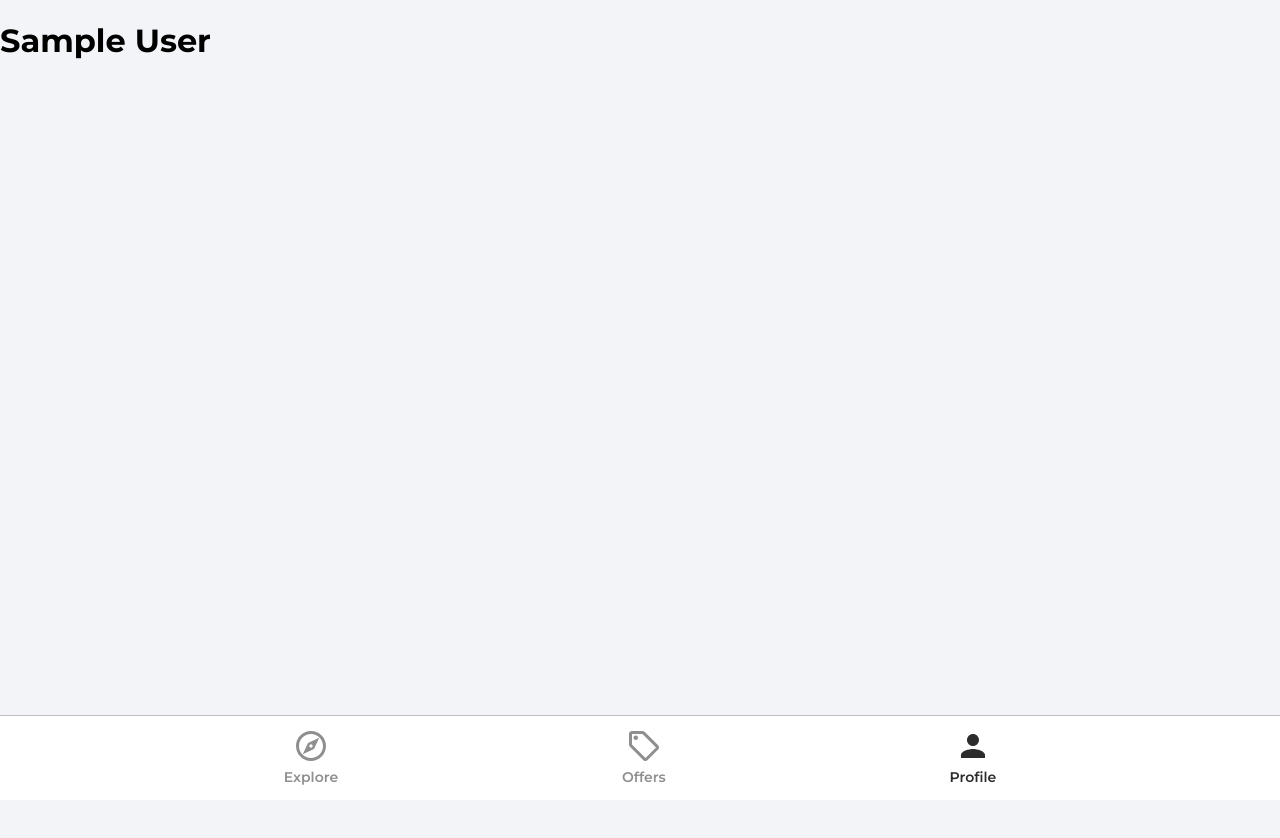
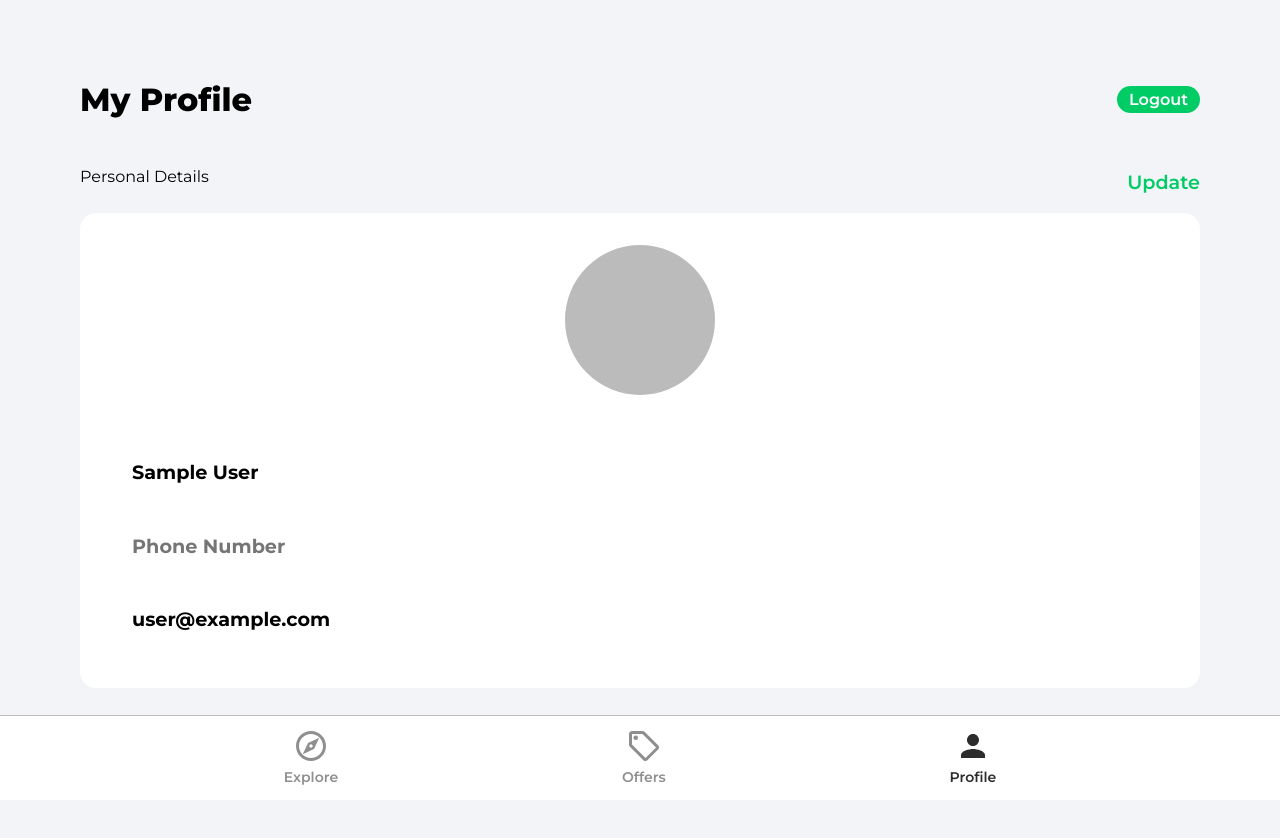
Before and after one commit to Olixfills/homz, a React (Create React App) app: page /profile in a window 1280 px wide. Shown: the top 838 px of the page. Before the commit the page ends 800 px from the top, so only its background shows below. Built offline with nearby package versions, Linux system fonts and the light colour scheme; no server answers; sample sign-in values are in the browser's storage.

Commit message:
signout option

```diff
--- a/package.json
+++ b/package.json
@@ -12,6 +12,7 @@
     "react-icons": "^4.4.0",
     "react-router-dom": "^6.3.0",
     "react-scripts": "5.0.1",
+    "react-toastify": "^9.0.7",
     "web-vitals": "^2.1.4"
   },
   "scripts": {
--- a/src/App.js
+++ b/src/App.js
@@ -1,11 +1,14 @@
 import {BrowserRouter as Router, Routes, Route} from 'react-router-dom'
+import { ToastContainer } from 'react-toastify';
 import NavigationBar from './components/NavigationBar';
+import PrivateRoute from './components/PrivateRoute';
 import Explore from './pages/Explore';
 import ForgotPassword from './pages/ForgotPassword';
 import Login from './pages/Login';
 import Offers from './pages/Offers';
 import Profile from './pages/Profile';
 import SignUp from './pages/SignUp';
+import 'react-toastify/dist/ReactToastify.css';
 
 function App() {
   return (
@@ -14,13 +17,16 @@ function App() {
         <Routes>
           <Route path='/' element={<Explore />} />
           <Route path='/offers' element={<Offers />} />
-          <Route path='/profile' element={<Profile />} />
+          <Route path='/profile' element={<PrivateRoute />}>
+            <Route path='/profile' element={<Profile />}/>
+          </Route>
           <Route path='/signup' element={<SignUp />} />
           <Route path='/login' element={<Login />} />
           <Route path='/reset-password' element={<ForgotPassword />} />
         </Routes>
         <NavigationBar />
       </Router>
+      <ToastContainer />
     </>
   );
 }
--- /dev/null
+++ b/src/components/PrivateRoute.jsx
@@ -0,0 +1,16 @@
+import React from 'react'
+import { Navigate, Outlet } from 'react-router-dom'
+import { useAuthStatus } from '../hooks/useAuthStatus'
+
+const PrivateRoute = () => {
+    const {isLoggedIn, checkStatus} = useAuthStatus()
+
+
+    if(checkStatus){
+        return <h3>Loading...</h3>
+    }
+
+  return isLoggedIn ? <Outlet /> : <Navigate to='/login' />
+}
+
+export default PrivateRoute
--- /dev/null
+++ b/src/hooks/useAuthStatus.js
@@ -0,0 +1,24 @@
+import  {useEffect, useState} from 'react'
+import { getAuth, onAuthStateChanged } from 'firebase/auth';
+
+
+export const useAuthStatus = () => {
+    const [isLoggedIn, setIsLoggedIn] = useState(false)
+    const [checkStatus, setCheckStatus] = useState(true)
+
+
+    useEffect(() => {
+        const auth = getAuth()
+        onAuthStateChanged(auth, (user)=>{
+            if(user){
+                setIsLoggedIn(true)
+            }
+            setCheckStatus(false)
+        })
+
+
+    })
+
+
+    return {isLoggedIn, checkStatus}
+}
--- a/src/index.css
+++ b/src/index.css
@@ -653,7 +653,7 @@ button {
 .profileDetailsHeader {
   display: flex;
   justify-content: space-between;
-  max-width: 500px;
+  /* max-width: 500px; */
 }
 
 .personalDetailsText {
@@ -664,19 +664,30 @@ button {
   cursor: pointer;
   font-weight: 600;
   color: #00cc66;
+  font-size: 1.2rem;
 }
 
 .profileCard {
   background-color: #ffffff;
   border-radius: 1rem;
-  padding: 1rem;
+  padding: 2rem;
   box-shadow: rgba(0, 0, 0, 0.2);
-  max-width: 500px;
+  /* max-width: 500px; */
 }
 
 .profileDetails {
   display: flex;
   flex-direction: column;
+}
+
+.avatar{
+  display: flex;
+  width: 150px;
+  height: 150px;
+  margin: auto;
+  overflow: hidden;
+  border-radius: 50%;
+  margin-bottom: 2.5rem;
 }
 
 .profileName,
@@ -687,11 +698,15 @@ button {
 .profileNameActive {
   all: unset;
   margin: 0.3rem 0;
-  font-weight: 600;
-  width: 100%;
+  font-weight: bold;
+  width: 96.5%;
+  padding: 20px;
+  font-size: 1.2rem;
+  border-radius: 12px;
 }
 .profileNameActive {
   background-color: rgba(44, 44, 44, 0.1);
+  font-weight: 400;
 }
 
 .profileEmail,
--- a/src/pages/Login.jsx
+++ b/src/pages/Login.jsx
@@ -1,6 +1,7 @@
 import React, {useState} from 'react'
 import { Link, useNavigate } from 'react-router-dom'
 import { getAuth, signInWithEmailAndPassword } from "firebase/auth";
+import { toast } from 'react-toastify';
 
 
 import { ReactComponent as ArrowRightIcon } from '../assets/svg/keyboardArrowRightIcon.svg'
@@ -36,9 +37,32 @@ const onSubmit = async (e) => {
     // if (user) {
     //   navigate('/')
     // }
+    toast.success('Logged in Successfully', {
+      position: "top-center",
+      autoClose: 5000,
+      hideProgressBar: false,
+      closeOnClick: true,
+      pauseOnHover: true,
+      draggable: true,
+      progress: undefined,
+      theme: 'colored'
+      });
+
+
     user && navigate('/')
+
+
 } catch (error) {
-    console.log(error);
+  toast.error('Wrong email and/or password', {
+    position: "top-center",
+    autoClose: 5000,
+    hideProgressBar: false,
+    closeOnClick: true,
+    pauseOnHover: true,
+    draggable: true,
+    progress: undefined,
+    theme: 'colored'
+    });
   }
 
 
--- a/src/pages/Profile.jsx
+++ b/src/pages/Profile.jsx
@@ -1,18 +1,120 @@
-import React, { useEffect, useState } from 'react'
-import { getAuth } from 'firebase/auth'
+import React, { useState } from 'react'
+import { getAuth, updateProfile } from 'firebase/auth'
+import { doc, updateDoc } from 'firebase/firestore';
+import { db } from '../firebase.config';
+import { useNavigate } from 'react-router-dom';
+import { toast } from 'react-toastify';
+import avatar from '../assets/png/avatar.png'
 
 const Profile = () => {
 const auth = getAuth()
-const [user, setUser] = useState({})
+const navigate = useNavigate()
 
-  useEffect(() => {
-    setUser(auth.currentUser)
+const [updateDets, setUpdateDets] = useState(false)
+const [formData, setFormData] = useState({
+  name: auth.currentUser.displayName,
+  email: auth.currentUser.email,
+  phoneNumber: auth.currentUser.phoneNumber,
+  photoURL: auth.currentUser.photoURL,
+})
+const {name, email, phoneNumber, photoURL} = formData
 
 
-  }, [auth.currentUser])
+const onLogOut = () => {
+  auth.signOut()
+  navigate('/login')
+  toast.info('Logout Successful', {
+    position: "top-center",
+    autoClose: 5000,
+    hideProgressBar: false,
+    closeOnClick: true,
+    pauseOnHover: true,
+    draggable: true,
+    progress: undefined,
+    theme: 'colored'
+  })
+}
+  const onSubmit = async () => {
+    try {
+      if(auth.currentUser.displayName !== name || auth.currentUser.phoneNumber !== phoneNumber || auth.currentUser.photoURL !== photoURL){
+        await updateProfile(auth.currentUser, {
+          displayName: name,
+          phoneNumber: phoneNumber,
+          photoURL: photoURL,
+        })
+
+        const userRef = doc(db, 'users', auth.currentUser.uid)
+        await updateDoc(userRef, {
+          name,
+          phoneNumber,
+          photoURL
+        })
+      }
+      toast.success('Updated Successfully', {
+        position: "top-center",
+        autoClose: 5000,
+        hideProgressBar: false,
+        closeOnClick: true,
+        pauseOnHover: true,
+        draggable: true,
+        progress: undefined,
+        theme: 'colored'
+        });
+    } catch (error) {
+      toast.error('Something went wrong, please try again', {
+        position: "top-center",
+        autoClose: 5000,
+        hideProgressBar: false,
+        closeOnClick: true,
+        pauseOnHover: true,
+        draggable: true,
+        progress: undefined,
+        theme: 'colored'
+        });
+    }
+  }
 
 
-  return user ? <h1>{user.displayName}</h1> : 'No User Logged In'
+  const onChange = (e) => {
+    setFormData((prev) => ({
+      ...prev,
+      [e.target.id]: e.target.value,
+    }));
+  };
+
+  return (
+    <div className='profile'>
+    <header className="profileHeader">
+      <p className="pageHeader">My Profile</p>
+        <button className="logOut" type='button' onClick={onLogOut}>Logout</button>
+    </header>
+
+    <main>
+      <div className="profileDetailsHeader">
+        <p className="profileDetailsText">Personal Details</p>
+        <p className="changePersonalDetails" onClick={()=>{
+          updateDets && onSubmit()
+          setUpdateDets(prev=>!prev)
+        }}>
+          {updateDets ? 'Done' : 'Update'}
+        </p>
+      </div>
+
+      <div className="profileCard">
+        <form>
+          <div className="avatar">
+          <img src={photoURL !== null ? photoURL : avatar} alt="avatar" />
+
+          </div>
+
+          <input type="text" name="name" id="name" className={!updateDets ? 'profileName' : 'profileNameActive'} value={name} onChange={onChange} disabled={!updateDets} />
+          <input type="text" name="phoneNumber" id="phoneNumber" className={!updateDets ? 'profileName' : 'profileNameActive'} value={phoneNumber} onChange={onChange} disabled={!updateDets} placeholder='Phone Number' />
+          <input type="text" name="email" id="email" className='profileName' value={email} onChange={onChange} disabled={true} />
+        </form>
+      </div>
+    </main>
+    </div>
+  )
 
 
 }
--- a/src/pages/SignUp.jsx
+++ b/src/pages/SignUp.jsx
@@ -6,6 +6,7 @@ import {db} from '../firebase.config'
 
 import { ReactComponent as ArrowRightIcon } from "../assets/svg/keyboardArrowRightIcon.svg";
 import visibilityIcon from "../assets/svg/visibilityIcon.svg";
+import { toast } from 'react-toastify';
 
 const SignUp = () => {
   const [showPassword, setShowPassword] = useState(false);
@@ -13,9 +14,9 @@ const SignUp = () => {
     name: "",
     email: "",
     password: "",
-    phone: "",
+    phoneNumber: "",
   });
-  const { name, email, password, phone } = formData;
+  const { name, email, password, phoneNumber } = formData;
   const navigate = useNavigate();
 
   const onChange = (e) => {
@@ -30,11 +31,12 @@ const SignUp = () => {
 
     try {
       const auth = getAuth()
-      const userCredential = await createUserWithEmailAndPassword(auth, email, password, name, phone)
+      const userCredential = await createUserWithEmailAndPassword(auth, email, password, name, phoneNumber)
       const user = userCredential.user
 
       updateProfile(auth.currentUser, {
-        displayName: name
+        displayName: name,
+        phoneNumber: phoneNumber
       })
       const formDataCopy = {...formData, }
       delete formDataCopy.password
@@ -42,12 +44,31 @@ const SignUp = () => {
 
       await setDoc(doc(db, 'users', user.uid), formDataCopy)
 
+      toast.success('Signed up Successfully', {
+        position: "top-center",
+        autoClose: 5000,
+        hideProgressBar: false,
+        closeOnClick: true,
+        pauseOnHover: true,
+        draggable: true,
+        progress: undefined,
+        theme: 'colored'
+        });
 
       navigate('/')
 
 
     } catch (error) {
-      console.log(error);
+      toast.error('Something went wrong', {
+        position: "top-center",
+        autoClose: 5000,
+        hideProgressBar: false,
+        closeOnClick: true,
+        pauseOnHover: true,
+        draggable: true,
+        progress: undefined,
+        theme: 'colored'
+        });
     }
   }
 
@@ -79,12 +100,12 @@ const SignUp = () => {
             />
           </div>
             <input
-              type="phone"
-              name="phone"
+              type="number"
+              name="phoneNumber"
               className="emailInput"
-              id="phone"
+              id="phoneNumber"
               placeholder="0700 0000 000"
-              value={phone}
+              value={phoneNumber}
               onChange={onChange}
             />
             <div className="passwordInputDiv">
```
Also changed, not shown: src/assets/png/avatar.png (added), 1 other file (tests, documents, lock files or other folders).
